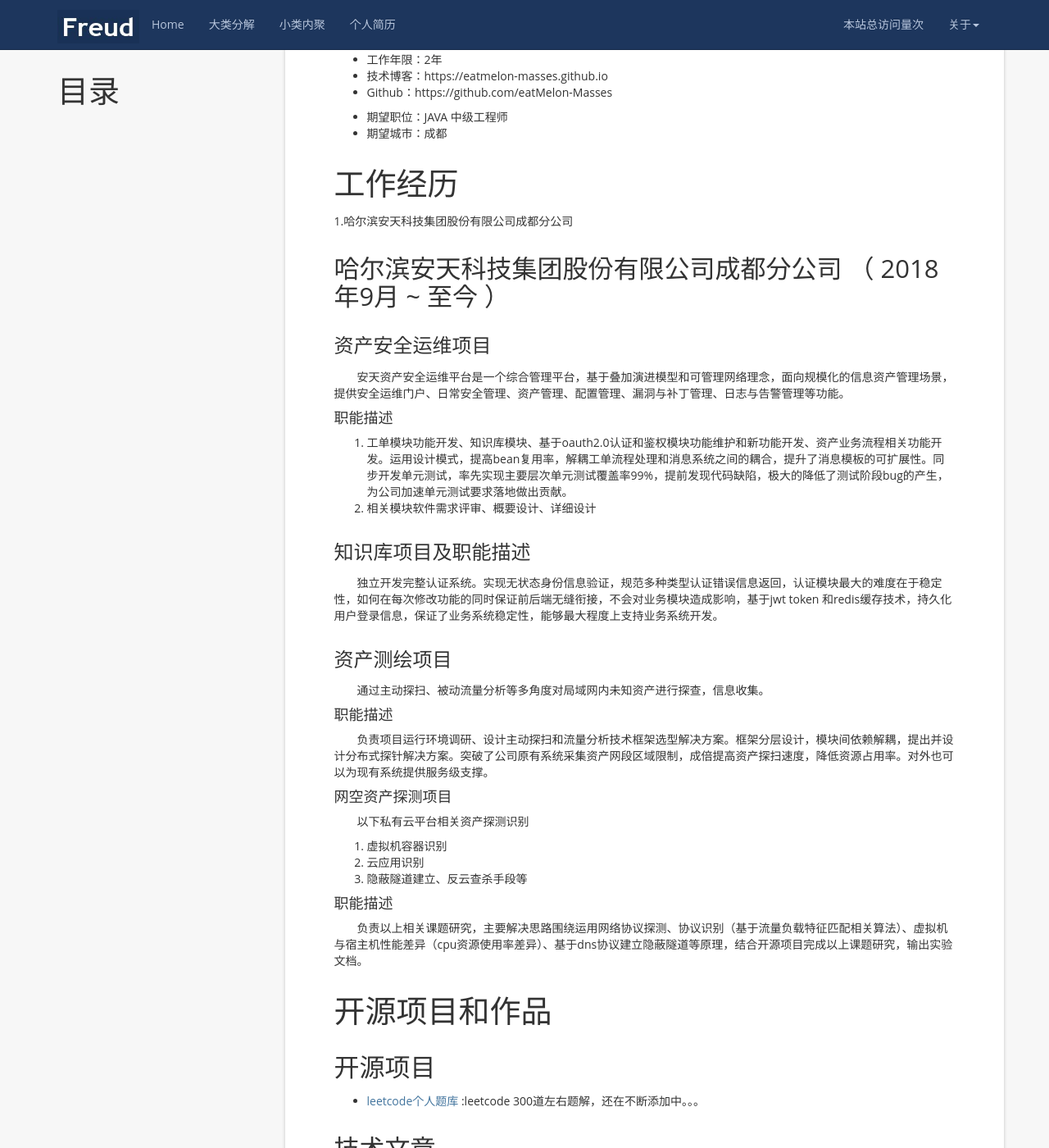
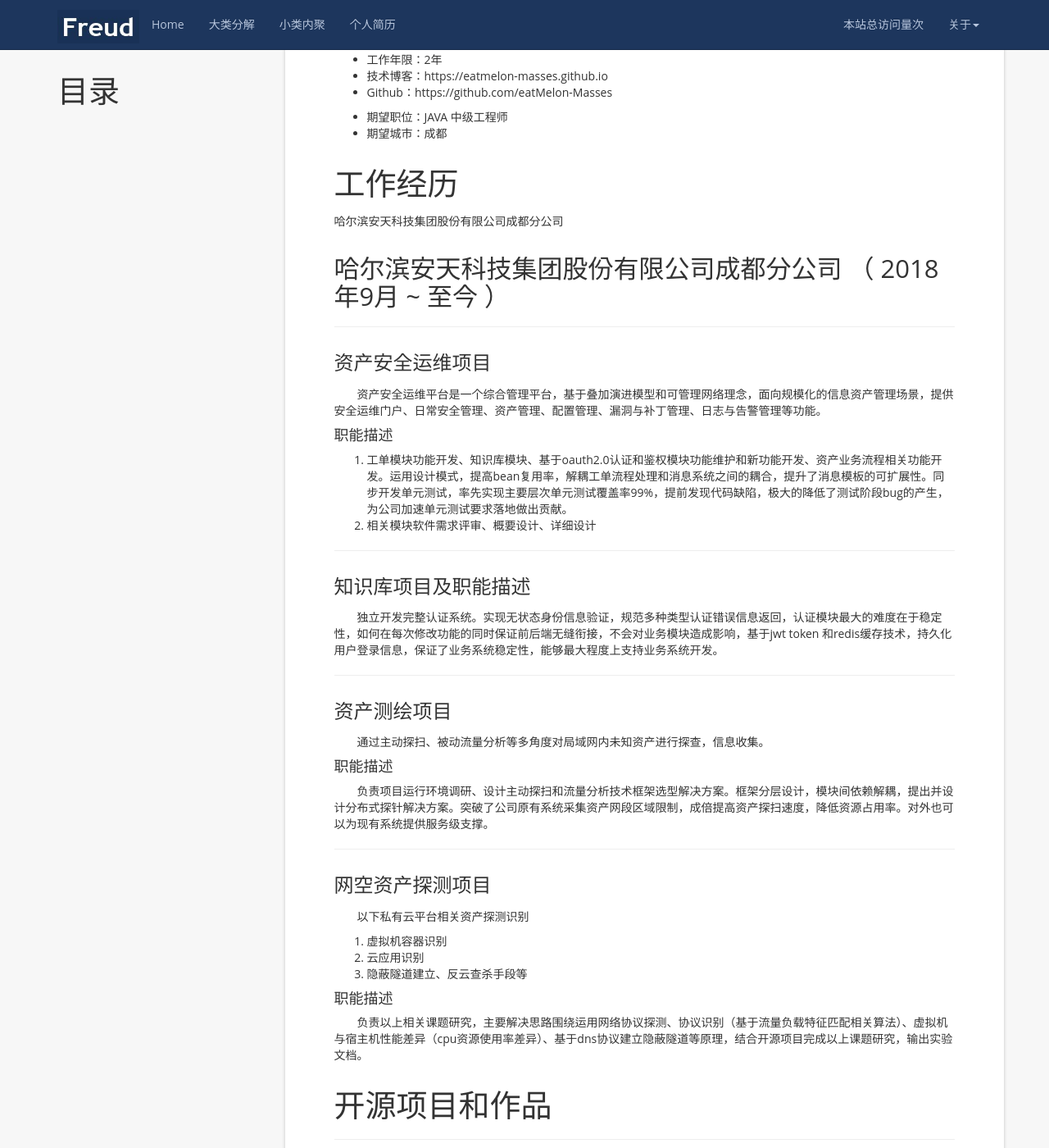
Before and after one commit to eatMelon-Masses/eatMelon-Masses.github.io, a Jekyll site: the page built from yeizi.MD, in a window 1280 px wide and 1400 px high, scrolled down 645 px. Shown: the whole window at 82% size. Built offline with Jekyll 4.4.1, drawn with Linux system fonts in a browser that asks for light colours; nearby versions of some CDN libraries; a script that is not in the unit is left out; comment, search, counter and statistics services are not loaded; some of the changed text lies outside the part shown.

Commit message:
fix: 修改简历

```diff
--- a/yeizi.MD
+++ b/yeizi.MD
@@ -22,27 +22,31 @@ permalink: /yiezi/
 
 
 # 工作经历
-1.哈尔滨安天科技集团股份有限公司成都分公司
+哈尔滨安天科技集团股份有限公司成都分公司
 
 ## 哈尔滨安天科技集团股份有限公司成都分公司 （ 2018年9月 ~ 至今 ）
 
+***
 ### 资产安全运维项目
-&emsp;&emsp;安天资产安全运维平台是一个综合管理平台，基于叠加演进模型和可管理网络理念，面向规模化的信息资产管理场景，提供安全运维门户、日常安全管理、资产管理、配置管理、漏洞与补丁管理、日志与告警管理等功能。
+&emsp;&emsp;资产安全运维平台是一个综合管理平台，基于叠加演进模型和可管理网络理念，面向规模化的信息资产管理场景，提供安全运维门户、日常安全管理、资产管理、配置管理、漏洞与补丁管理、日志与告警管理等功能。
 
 #### 职能描述
 1. 工单模块功能开发、知识库模块、基于oauth2.0认证和鉴权模块功能维护和新功能开发、资产业务流程相关功能开发。运用设计模式，提高bean复用率，解耦工单流程处理和消息系统之间的耦合，提升了消息模板的可扩展性。同步开发单元测试，率先实现主要层次单元测试覆盖率99%，提前发现代码缺陷，极大的降低了测试阶段bug的产生，为公司加速单元测试要求落地做出贡献。
 2. 相关模块软件需求评审、概要设计、详细设计
 
+***
 ### 知识库项目及职能描述
 &emsp;&emsp;独立开发完整认证系统。实现无状态身份信息验证，规范多种类型认证错误信息返回，认证模块最大的难度在于稳定性，如何在每次修改功能的同时保证前后端无缝衔接，不会对业务模块造成影响，基于jwt token 和redis缓存技术，持久化用户登录信息，保证了业务系统稳定性，能够最大程度上支持业务系统开发。
 
+***
 ###  资产测绘项目
 &emsp;&emsp;通过主动探扫、被动流量分析等多角度对局域网内未知资产进行探查，信息收集。
 
 #### 职能描述
 &emsp;&emsp;负责项目运行环境调研、设计主动探扫和流量分析技术框架选型解决方案。框架分层设计，模块间依赖解耦，提出并设计分布式探针解决方案。突破了公司原有系统采集资产网段区域限制，成倍提高资产探扫速度，降低资源占用率。对外也可以为现有系统提供服务级支撑。
 
-#### 网空资产探测项目
+***
+### 网空资产探测项目
 &emsp;&emsp;以下私有云平台相关资产探测识别
 1. 虚拟机容器识别
 2. 云应用识别
```
Also changed, not shown: other parts of yeizi.MD (+3 -4 lines), _posts/java/2020-09-13-_CAS.md (added, +46 -0 lines).
